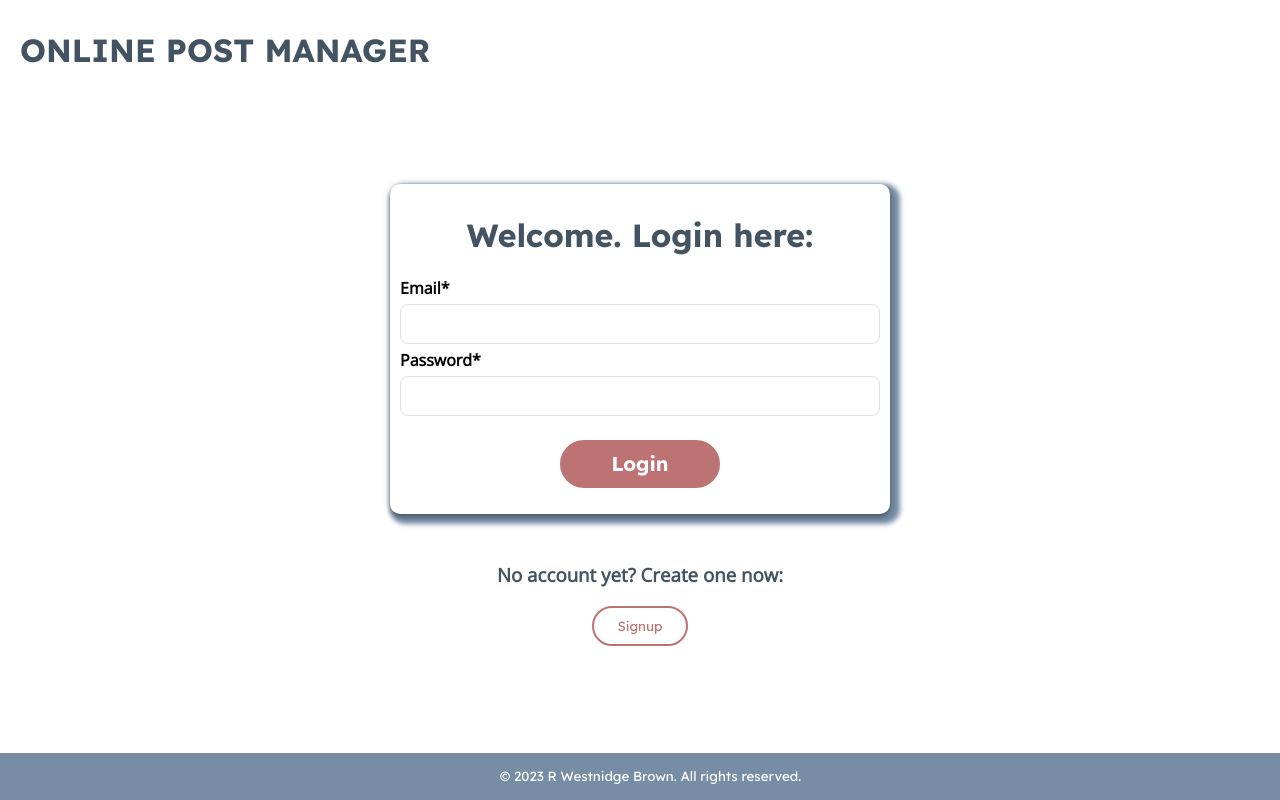
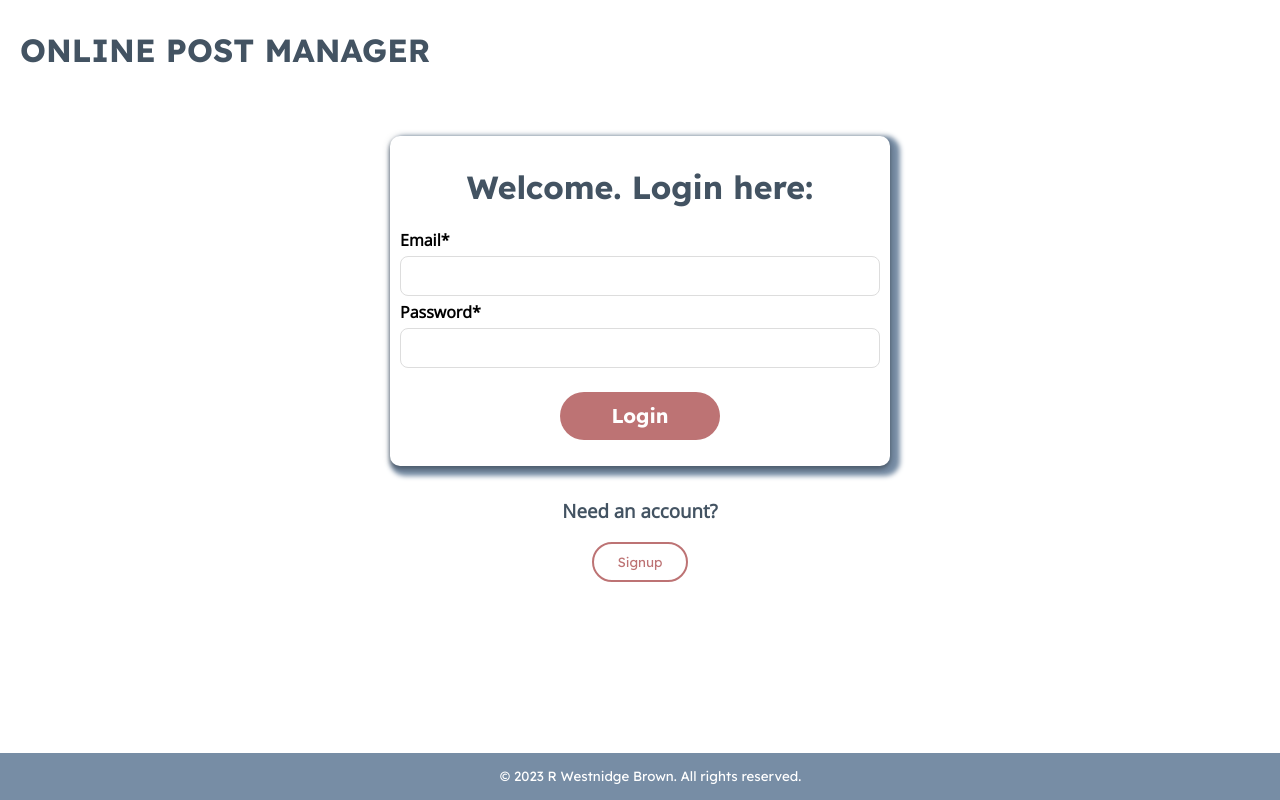
Before and after one commit to rhw-repo/mern-post-app, a React (Create React App) app in the folder frontend/: page /login in a window 1280 px wide. Built offline with nearby package versions, Linux system fonts and the light colour scheme.

Commit message:
Reduces margins login/signup forms. Rewrites invite to signup

```diff
--- a/frontend/src/index.css
+++ b/frontend/src/index.css
@@ -360,7 +360,7 @@ inappropriate for user's filtering needs*/
  form.signup,
  form.login {
    max-width: 30rem;
-   margin: 5rem auto 3rem auto;
+   margin: 2rem auto 2rem auto;
    padding: 3rem;
    background: #fff;
    padding: 0.625rem;
--- a/frontend/src/pages/Login.js
+++ b/frontend/src/pages/Login.js
@@ -47,7 +47,7 @@ const Login = () => {
                 </div>
             </form>
             <div className="switch_form_btns">
-                <h3>No account yet? Create one now:</h3>
+                <h3>Need an account?</h3>
                 <button className="switch_form_btn" onClick={goToSignup}>Signup</button>
             </div>
         </>
```
